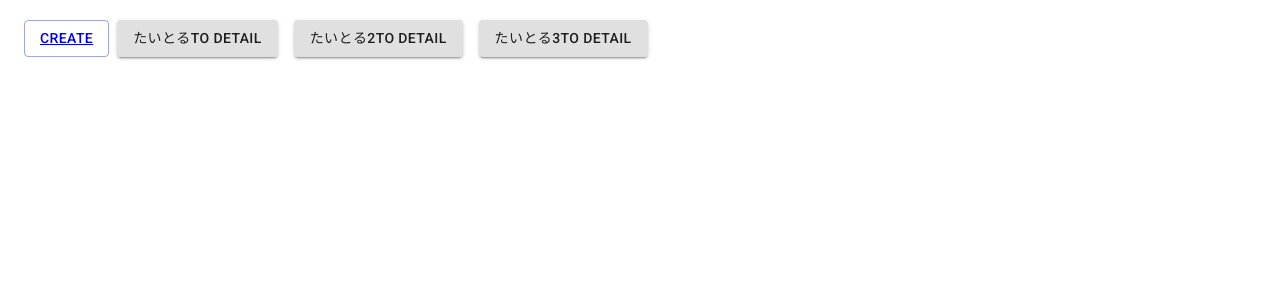
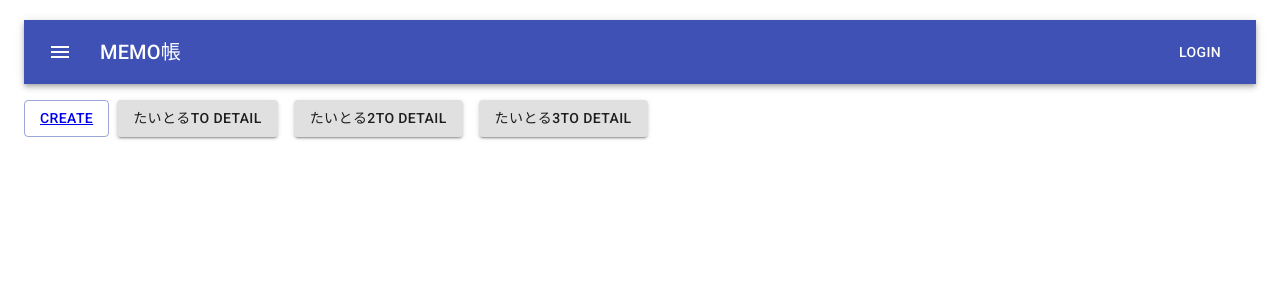
Before and after one commit to koukibuu3/react-memo-app, a React (Create React App) app: page / in a window 1280 px wide. Shown: the top 300 px of the page. Built offline with nearby package versions, Linux system fonts and the light colour scheme.

Commit message:
feat: Headerコンポーネント読み込み処理を追加

```diff
--- a/src/create/Create.js
+++ b/src/create/Create.js
@@ -1,9 +1,12 @@
 import React from 'react';
 import { Link } from 'react-router-dom';
+
+import Header from '../components/Header';
 
 const Create = () => {
   return (
     <>
+      <Header/>
       <h1>追加ページ</h1>
       <table>
         <tr>
--- a/src/detail/Detail.js
+++ b/src/detail/Detail.js
@@ -1,5 +1,7 @@
 import React from 'react';
 import { Link } from 'react-router-dom';
+
+import Header from '../components/Header';
 
 class Detail extends React.Component {
   contents = {
@@ -10,6 +12,7 @@ class Detail extends React.Component {
   render() {
     return (
       <>
+        <Header/>
         <h1>詳細ページ</h1>
         <table>
           <tr>
--- a/src/edit/Edit.js
+++ b/src/edit/Edit.js
@@ -1,5 +1,7 @@
 import React from 'react';
 import { Link } from 'react-router-dom';
+
+import Header from '../components/Header';
 
 class Edit extends React.Component {
   contents = {
@@ -10,6 +12,7 @@ class Edit extends React.Component {
   render() {
     return (
       <>
+        <Header/>
         <h1>編集ページ</h1>
         <table>
           <tr>
--- a/src/list/List.js
+++ b/src/list/List.js
@@ -1,6 +1,8 @@
 import React from 'react';
 import { Link } from 'react-router-dom';
 import { Box, Button } from '@material-ui/core';
+
+import Header from '../components/Header';
 
 const MEMOS = [
   { title: 'たいとる', body: 'ぼでー' },
@@ -17,6 +19,7 @@ const List = () => {
 
   return (
     <div className="List">
+      <Header/>
       <Button variant="outlined" color="primary">
         <Link to="/create">
           create
```
